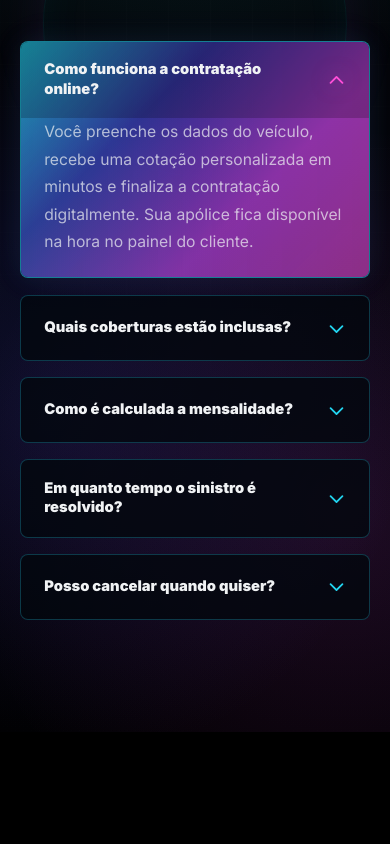
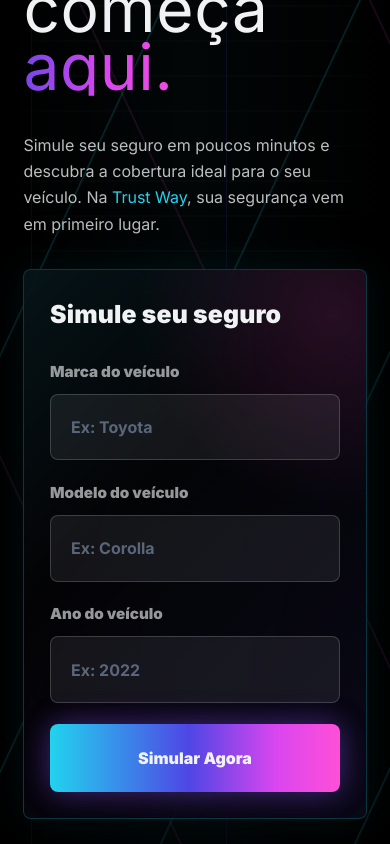
Before and after one commit to twostacktech/TrustWayFront, a React (Vite) app: page / in a window 390 px wide. Shown: the part 3560-4404 px from the top of the page. Built offline with nearby package versions, Linux system fonts and the light colour scheme.

Commit message:
feat: ajustes

```diff
--- a/src/components/navbar/Navbar.tsx
+++ b/src/components/navbar/Navbar.tsx
@@ -1,13 +1,14 @@
 import { useEffect, useState } from "react";
 import { Link } from "react-router-dom";
-import { Car, Lightning, List, Question, Shield, ShieldCheck, User, Users } from "@phosphor-icons/react";
+import { Calculator, Car, Lightning, List, Question, Shield, ShieldCheck, User, Users } from "@phosphor-icons/react";
 
 const sideLinks = [
   { id: "showcase", icon: Car, eyebrow: "01", label: "Trust Way" },
   { id: "sobre", icon: Shield, eyebrow: "02", label: "Sobre nós" },
   { id: "beneficios", icon: Lightning, eyebrow: "03", label: "Benefícios" },
-  { id: "duvidas", icon: Question, eyebrow: "04", label: "Dúvidas" },
-  { id: "equipe", icon: Users, eyebrow: "05", label: "Equipe" },
+  { id: "simulador", icon: Calculator, eyebrow: "04", label: "Simulador" },
+  { id: "duvidas", icon: Question, eyebrow: "05", label: "Dúvidas" },
+  { id: "equipe", icon: Users, eyebrow: "06", label: "Equipe" },
 ];
 
 function Navbar() {
--- a/src/index.css
+++ b/src/index.css
@@ -273,7 +273,7 @@ a {
 .neon-sidebar-link {
   position: relative;
   display: grid;
-  min-height: 62px;
+  min-height: 56px;
   grid-template-columns: 48px 1fr;
   align-items: center;
   gap: 0.8rem;
@@ -314,7 +314,7 @@ a {
 .neon-sidebar-icon {
   display: grid;
   width: 48px;
-  height: 60px;
+  height: 54px;
   place-items: center;
   color: rgba(240, 242, 244, 0.88);
   transition: color 220ms ease, filter 220ms ease, transform 220ms ease;
@@ -475,6 +475,151 @@ a {
 
 .benefit-card-neon:hover::after {
   opacity: 1;
+}
+
+.simulator-section::before {
+  position: absolute;
+  inset: 0;
+  z-index: -2;
+  content: "";
+  background:
+    repeating-linear-gradient(115deg, transparent 0 88px, rgba(34, 211, 238, 0.18) 89px, transparent 91px 176px),
+    repeating-linear-gradient(245deg, transparent 0 132px, rgba(255, 79, 216, 0.12) 133px, transparent 135px 264px),
+    linear-gradient(90deg, #000 0%, #020607 48%, #000 100%);
+  background-size: 100% 100%;
+}
+
+.simulator-section::after {
+  position: absolute;
+  inset: 0;
+  z-index: -1;
+  content: "";
+  opacity: 0.48;
+  background:
+    linear-gradient(90deg, transparent 0 8%, rgba(34, 211, 238, 0.28) 8% 8.18%, transparent 8.18% 100%),
+    linear-gradient(90deg, transparent 0 58%, rgba(79, 70, 229, 0.25) 58% 58.14%, transparent 58.14% 100%),
+    repeating-linear-gradient(0deg, transparent 0 33px, rgba(240, 242, 244, 0.07) 34px, transparent 35px);
+  mask-image: linear-gradient(90deg, transparent 0%, #000 18%, #000 82%, transparent 100%);
+}
+
+.simulator-copy {
+  animation: captionIn 580ms ease both;
+}
+
+.simulator-card {
+  position: relative;
+  display: grid;
+  gap: 1.35rem;
+  overflow: hidden;
+  border-radius: 8px;
+  border: 1px solid rgba(34, 211, 238, 0.25);
+  background: rgba(5, 5, 7, 0.78);
+  padding: clamp(1.6rem, 3.3vw, 3rem);
+  box-shadow:
+    0 0 38px rgba(34, 211, 238, 0.07),
+    0 2.2rem 5rem rgba(0, 0, 0, 0.54);
+  backdrop-filter: blur(18px);
+}
+
+.simulator-card::before {
+  position: absolute;
+  inset: 0;
+  z-index: -1;
+  content: "";
+  background:
+    radial-gradient(circle at 90% 8%, rgba(255, 79, 216, 0.14), transparent 12rem),
+    linear-gradient(135deg, rgba(34, 211, 238, 0.08), transparent 38%, rgba(79, 70, 229, 0.08));
+}
+
+.simulator-card h3 {
+  margin: 0 0 0.4rem;
+  color: #F0F2F4;
+  font-size: clamp(1.55rem, 2vw, 2rem);
+  font-weight: 900;
+  letter-spacing: 0.01rem;
+}
+
+.simulator-card label {
+  display: grid;
+  gap: 0.65rem;
+}
+
+.simulator-card label span {
+  color: rgba(240, 242, 244, 0.62);
+  font-size: 0.95rem;
+  font-weight: 900;
+}
+
+.simulator-card input {
+  min-height: 4.15rem;
+  width: 100%;
+  border-radius: 8px;
+  border: 1px solid rgba(240, 242, 244, 0.18);
+  background: rgba(240, 242, 244, 0.075);
+  color: #F0F2F4;
+  outline: 0;
+  padding: 0 1.25rem;
+  font-size: 1rem;
+  font-weight: 700;
+  transition: border-color 220ms ease, background 220ms ease, box-shadow 220ms ease;
+}
+
+.simulator-card input::placeholder {
+  color: rgba(132, 152, 181, 0.62);
+}
+
+.simulator-card input:focus {
+  border-color: rgba(34, 211, 238, 0.72);
+  background: rgba(34, 211, 238, 0.07);
+  box-shadow:
+    0 0 0 3px rgba(34, 211, 238, 0.08),
+    0 0 24px rgba(79, 70, 229, 0.12);
+}
+
+.simulator-card button {
+  min-height: 4.25rem;
+  cursor: pointer;
+  border: 0;
+  border-radius: 8px;
+  background: linear-gradient(90deg, #22D3EE 0%, #4F46E5 48%, #D946EF 78%, #FF4FD8 100%);
+  color: #F0F2F4;
+  font-size: 1rem;
+  font-weight: 950;
+  box-shadow:
+    0 0 28px rgba(79, 70, 229, 0.4),
+    0 0 36px rgba(255, 79, 216, 0.16);
+  transition: filter 220ms ease, transform 220ms ease, box-shadow 220ms ease;
+}
+
+.simulator-card button:hover {
+  filter: saturate(1.16) brightness(1.08);
+  transform: translateY(-2px);
+  box-shadow:
+    0 0 36px rgba(34, 211, 238, 0.34),
+    0 0 42px rgba(217, 70, 239, 0.22);
+}
+
+.simulator-result {
+  border-radius: 8px;
+  border: 1px solid rgba(34, 211, 238, 0.25);
+  background: rgba(34, 211, 238, 0.07);
+  padding: 1rem 1.1rem;
+}
+
+.simulator-result span {
+  display: block;
+  color: rgba(240, 242, 244, 0.55);
+  font-size: 0.7rem;
+  font-weight: 900;
+  letter-spacing: 0.16rem;
+  text-transform: uppercase;
+}
+
+.simulator-result strong {
+  display: block;
+  margin-top: 0.35rem;
+  color: #F0F2F4;
+  font-size: 1.45rem;
 }
 
 .faq-section::before {
--- a/src/pages/home/Home.tsx
+++ b/src/pages/home/Home.tsx
@@ -65,6 +65,18 @@ function Home() {
 
   const [carroSelecionado, setCarroSelecionado] = useState(carros[0]);
   const [faqAberta, setFaqAberta] = useState(0);
+  const [simulacao, setSimulacao] = useState({
+    marca: "",
+    modelo: "",
+    ano: "",
+  });
+  const [simulacaoEnviada, setSimulacaoEnviada] = useState(false);
+
+  const anoSimulado = Number(simulacao.ano);
+  const mensalidadeSimulada =
+    anoSimulado > 0
+      ? Math.max(189, 520 - Math.min(Math.max(new Date().getFullYear() - anoSimulado, 0), 18) * 13)
+      : 289;
 
   const duvidasFrequentes = [
     {
@@ -392,6 +404,85 @@ function Home() {
       </section>
 
       <section
+        id="simulador"
+        className="simulator-section relative isolate grid min-h-screen grid-cols-[minmax(0,680px)_minmax(360px,520px)] items-center justify-center gap-[clamp(2rem,4vw,4rem)] overflow-hidden bg-black px-[clamp(1.25rem,6vw,6rem)] py-28 max-[980px]:grid-cols-1 max-[760px]:py-24"
+      >
+        <div className="simulator-copy">
+          <p className="mb-6 mt-0 text-[0.72rem] font-black tracking-[0.4rem] text-[#22D3EE] max-[520px]:tracking-[0.22rem]">
+            COTAÇÃO INTELIGENTE
+          </p>
+
+          <h2 className="m-0 max-w-[620px] font-[var(--font-impact)] text-[clamp(4rem,8vw,7.5rem)] font-normal leading-[0.9] tracking-[0.01em] text-[#F0F2F4]">
+            Sua proteção começa{" "}
+            <span className="animated-gradient-text inline-block">aqui.</span>
+          </h2>
+
+          <p className="mt-9 max-w-[610px] text-[clamp(1rem,1.5vw,1.35rem)] leading-[1.65] text-[#F0F2F4]/78">
+            Simule seu seguro em poucos minutos e descubra a cobertura ideal para o
+            seu veículo. Na <span className="text-[#22D3EE]">Trust Way</span>, sua
+            segurança vem em primeiro lugar.
+          </p>
+        </div>
+
+        <form
+          className="simulator-card"
+          onSubmit={(event) => {
+            event.preventDefault();
+            setSimulacaoEnviada(true);
+          }}
+        >
+          <h3>Simule seu seguro</h3>
+
+          <label>
+            <span>Marca do veículo</span>
+            <input
+              type="text"
+              placeholder="Ex: Toyota"
+              value={simulacao.marca}
+              onChange={(event) =>
+                setSimulacao((atual) => ({ ...atual, marca: event.target.value }))
+              }
+            />
+          </label>
+
+          <label>
+            <span>Modelo do veículo</span>
+            <input
+              type="text"
+              placeholder="Ex: Corolla"
+              value={simulacao.modelo}
+              onChange={(event) =>
+                setSimulacao((atual) => ({ ...atual, modelo: event.target.value }))
+              }
+            />
+          </label>
+
+          <label>
+            <span>Ano do veículo</span>
+            <input
+              type="number"
+              min="1990"
+              max={new Date().getFullYear() + 1}
+              placeholder="Ex: 2022"
+              value={simulacao.ano}
+              onChange={(event) =>
+                setSimulacao((atual) => ({ ...atual, ano: event.target.value }))
+              }
+            />
+          </label>
+
+          <button type="submit">Simular Agora</button>
+
+          {simulacaoEnviada && (
+            <div className="simulator-result" role="status">
+              <span>Estimativa inicial</span>
+              <strong>R$ {mensalidadeSimulada},00 / mês</strong>
+            </div>
+          )}
+        </form>
+      </section>
+
+      <section
         id="duvidas"
         className="faq-section relative isolate overflow-hidden bg-[#02050a] px-10 py-28 max-[760px]:px-5"
       >
```
